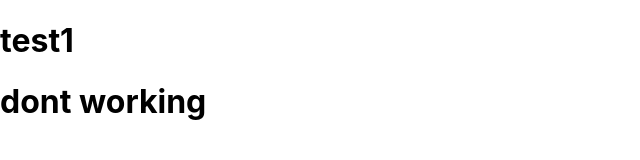
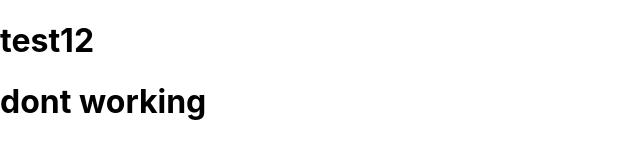
Before and after one commit to Muhammad-Magomedov/pc_store, a React (Create React App) app: page / in a window 1280 px wide. Shown: the top 160 px of the page, without its empty margins (0-640 px from the left). Built offline with nearby package versions, Linux system fonts and the light colour scheme.

Commit message:
testing prettier and jest

```diff
--- a/src/App.jsx
+++ b/src/App.jsx
@@ -1,7 +1,7 @@
 function App() {
   return (
     <div className="App">
-      <h1>test1</h1>
+      <h1>test12</h1>
       <h1>dont working</h1>
     </div>
   );
```
